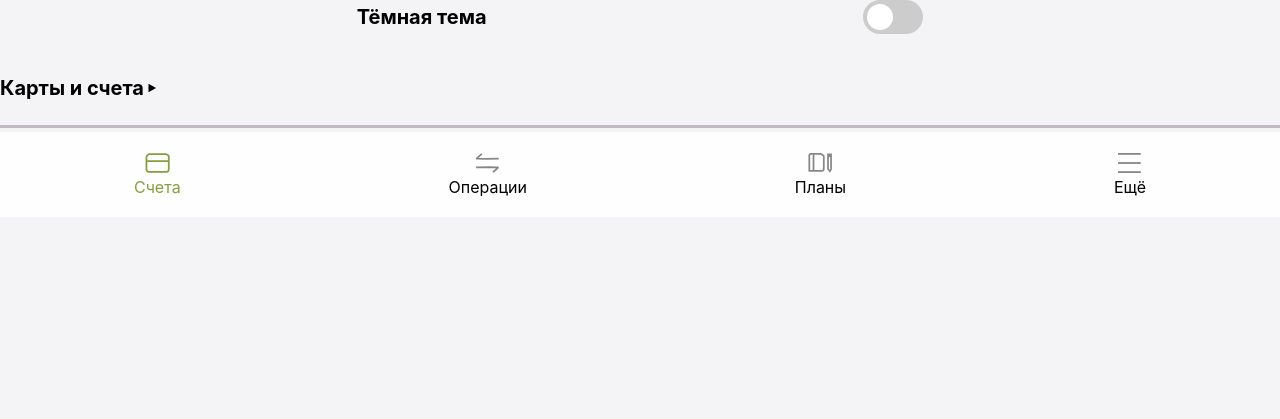
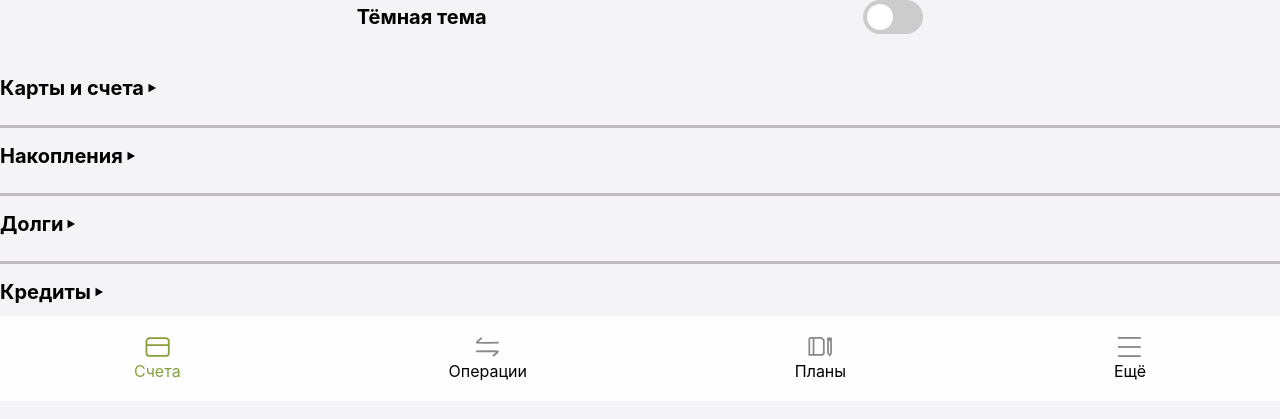
Before and after one commit to ArmSasha/Finory, a Django app: page /accounts/ in a window 1280 px wide. Shown: the top 419 px of the page. Run offline with Django 5.2, Linux system fonts and the light colour scheme; some libraries are stand-ins or nearby versions.

Commit message:
Update accounts

```diff
--- a/static/css/main.css
+++ b/static/css/main.css
@@ -106,20 +106,20 @@ body{
     color: var(--text);
 }
 
-.cards_dropdown {
+.dropdown {
     height: 0;
     overflow: hidden;
-    transition: height 0.4s ease;
+    transition: height 0.3s ease;
     padding: 0 8px;
     border-radius: 6px;
     font-size: 14px;
 
 }
-.cards_dropdown.open {
+.dropdown.open {
     max-height: 200px;
     padding: 8px;
 }
-.cards_title {
+.cards_title,.access_title, .debts_title, .loans_title {
     display: flex;
     align-items: center;
     width: 100%;
@@ -140,6 +140,19 @@ body{
 }
 
 .cards_title.active .accounts_arrow {
+    transform: rotate(0deg);
+}
+
+
+.access_title.active .accounts_arrow {
+    transform: rotate(0deg);
+}
+
+.debts_title.active .accounts_arrow {
+    transform: rotate(0deg);
+}
+
+.loans_title.active .accounts_arrow {
     transform: rotate(0deg);
 }
 
--- a/static/css/register.css
+++ b/static/css/register.css
@@ -93,7 +93,7 @@ body{
 	color: var(--text);
 }
 header{
-	background-image: url(../Images/register/register_bg.png);
+	background-image: url(../Images/register_bg.png);
     width: 100%;
     height: 40vh;
     overflow-y: auto;
--- a/templates/other/accounts.html
+++ b/templates/other/accounts.html
@@ -5,13 +5,13 @@
 
 	<div class="accounts_content">
 		<div class="cards">
-		<button class="cards_title" id="toggleButton">
+			<button class="cards_title toggle-button">
 				<span>Карты и счета</span>
 				<svg class="accounts_arrow" xmlns="http://www.w3.org/2000/svg" width="10" height="8" viewBox="0 0 10 8" fill="none">
 					<path d="M5 8L0.669872 0.5H9.33013L5 8Z" fill="currentColor"/>
 				</svg>
 			</button>
-		<div class="cards_dropdown" id="dropdownContent">
+			<div class="dropdown dropdown-content">
 				<div class="cash">
 					<div>
 						<img class='cash_img' src="{% static 'Images/accounts/cash.png' %}">
@@ -23,35 +23,91 @@
 		</div>
 
 		<img class='accounts_line' src="{% static 'Images/accounts/line.png' %}">
+
+		<div class="access">
+			<button class="access_title toggle-button">
+				<span>Накопления</span>
+				<svg class="accounts_arrow" xmlns="http://www.w3.org/2000/svg" width="10" height="8" viewBox="0 0 10 8" fill="none">
+					<path d="M5 8L0.669872 0.5H9.33013L5 8Z" fill="currentColor"/>
+				</svg>
+			</button>
+			<div class="dropdown dropdown-content">
+				<div class="cash">
+					<div>
+						<img class='cash_img' src="{% static 'Images/accounts/cash.png' %}">
+						<span class='cash_title'>Наличные</span>
+					</div>
+					<span class="cash_money">3200,00 ₽</span>
+				</div>
+			</div>
 		</div>
 
+		<img class='accounts_line' src="{% static 'Images/accounts/line.png' %}">
+
+		<div class="debts">
+			<button class="debts_title toggle-button">
+				<span>Долги</span>
+				<svg class="accounts_arrow" xmlns="http://www.w3.org/2000/svg" width="10" height="8" viewBox="0 0 10 8" fill="none">
+					<path d="M5 8L0.669872 0.5H9.33013L5 8Z" fill="currentColor"/>
+				</svg>
+			</button>
+			<div class="dropdown dropdown-content">
+				<div class="cash">
+					<div>
+						<img class='cash_img' src="{% static 'Images/accounts/cash.png' %}">
+						<span class='cash_title'>Наличные</span>
+					</div>
+					<span class="cash_money">3200,00 ₽</span>
+				</div>
+			</div>
+		</div>
+
+		<img class='accounts_line' src="{% static 'Images/accounts/line.png' %}">
+
+		<div class="loans">
+			<button class="loans_title toggle-button">
+				<span>Кредиты</span>
+				<svg class="accounts_arrow" xmlns="http://www.w3.org/2000/svg" width="10" height="8" viewBox="0 0 10 8" fill="none">
+					<path d="M5 8L0.669872 0.5H9.33013L5 8Z" fill="currentColor"/>
+				</svg>
+			</button>
+			<div class="dropdown dropdown-content">
+				<div class="cash">
+					<div>
+						<img class='cash_img' src="{% static 'Images/accounts/cash.png' %}">
+						<span class='cash_title'>Наличные</span>
+					</div>
+					<span class="cash_money">3200,00 ₽</span>
+				</div>
+			</div>
+		</div>
+	</div>
 
 	<script>
 	document.addEventListener('DOMContentLoaded', function () {
-    const button = document.getElementById('toggleButton');
-    const dropdown = document.getElementById('dropdownContent');
+	    const buttons = document.querySelectorAll('.toggle-button');
+
+	    buttons.forEach(button => {
+	        const dropdown = button.nextElementSibling;
 
 	        button.addEventListener('click', function () {
 	            button.classList.toggle('active');
 
 	            if (dropdown.style.height && dropdown.style.height !== '0px') {
-            // Закрываем меню
-            dropdown.style.height = dropdown.scrollHeight + 'px'; // сначала явно задаём текущую высоту
+	                dropdown.style.height = dropdown.scrollHeight + 'px';
 	                requestAnimationFrame(() => {
-                dropdown.style.height = '0px'; // а потом плавно уменьшаем
+	                    dropdown.style.height = '0px';
 	                });
 	            } else {
-            // Открываем меню
-            dropdown.style.height = dropdown.scrollHeight + 'px'; // плавно увеличиваем высоту
+	                dropdown.style.height = dropdown.scrollHeight + 'px';
 	                dropdown.addEventListener('transitionend', function handler() {
-                dropdown.style.height = 'auto'; // чтобы после анимации контент мог динамически менять высоту
+	                    dropdown.style.height = 'auto';
 	                    dropdown.removeEventListener('transitionend', handler);
 	                });
 	            }
 	        });
 	    });
-
-
+	});
 	</script>
 
 {% endblock %}
```
Lines whose indentation alone changed are shown as unchanged.
